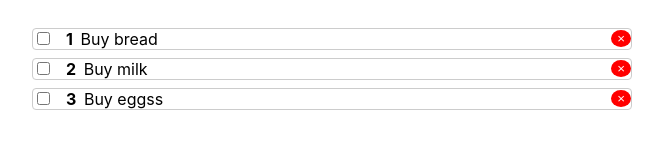
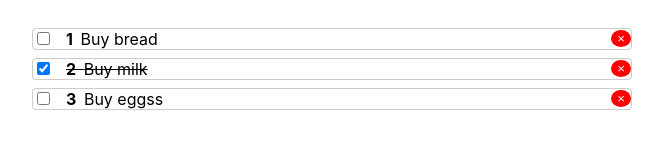
Before and after one commit to MeSeTLeN/minin-todo-app, a React (Create React App) app: page / in a window 1280 px wide. Shown: the part 134-283 px from the top of the page, without its empty margins (308-971 px from the left). Built offline with nearby package versions, Linux system fonts and the light colour scheme.

Commit message:
feat: add mut-le classes

```diff
--- a/src/Todo/TodoItem.js
+++ b/src/Todo/TodoItem.js
@@ -16,12 +16,16 @@ const styles = {
 };
 
 function TodoItem({ todo, i, onChangeCompletedTodoItemFun }) {
-  console.log("todo", todo);
+    const classes = []
+    if(todo.completed){
+        classes.push('done')
+    }
   return (
     <li style={styles.li}>
-      <span>
+      <span className={classes.join(' ')}>
         <input
           type="checkbox"
+          checked={todo.completed}
           style={styles.input}
           onChange={() => onChangeCompletedTodoItemFun(todo.id)}
         />
--- a/src/index.css
+++ b/src/index.css
@@ -24,3 +24,6 @@ code {
   color: #fff;
   border: none;
 }
+.done{
+  text-decoration: line-through;
+}
```
